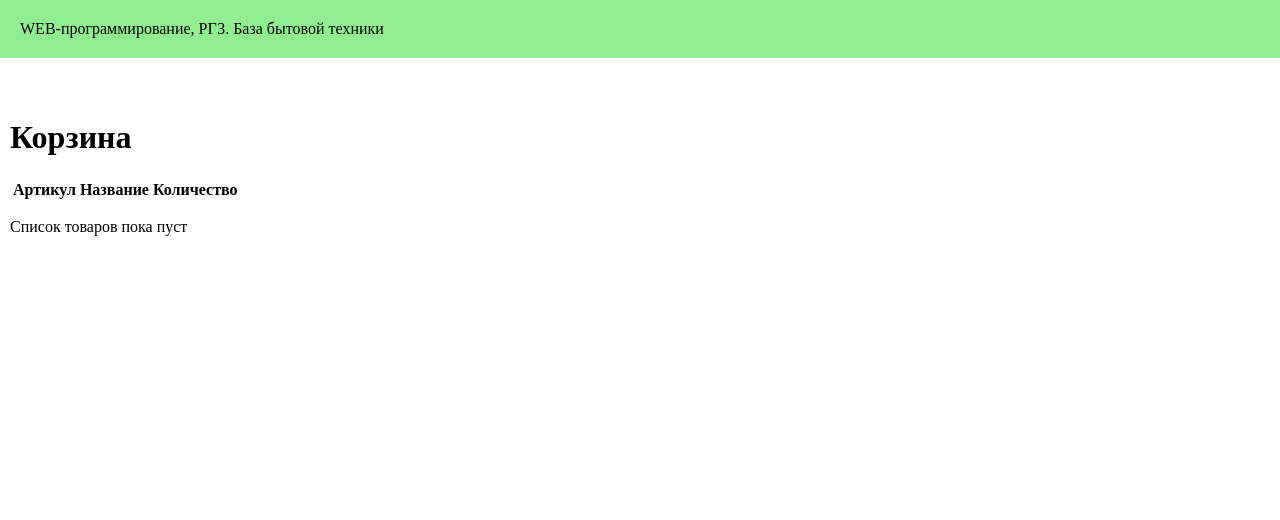
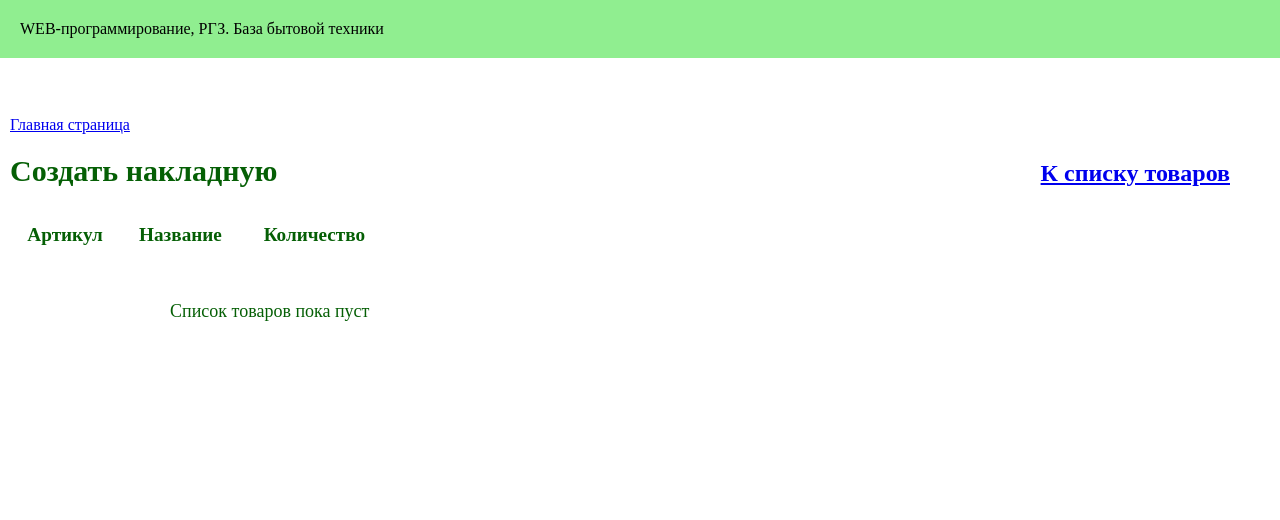
Before and after one commit to AlenaStrelnikova/rgz-2, a Flask app: page /basket in a window 1280 px wide. Shown: the top 520 px of the page. Run offline with Flask 3, Linux system fonts and the light colour scheme; the visitor is signed in with stand-in values (Sample User, id 1); data that the repository does not hold is empty.

Commit message:
РГЗ 2 версия

```diff
--- a/base.py
+++ b/base.py
@@ -1,7 +1,6 @@
 from flask import Blueprint, request, render_template, redirect, url_for
 from Db import db
 from Db.models import Users, Product, Order, OrderProduct
-# from werkzeug.security import check_password_hash, generate_password_hash
 from flask_login import login_user, login_required, current_user, logout_user
 
 base = Blueprint('base', __name__)
@@ -35,7 +34,7 @@ def login():
         my_user = Users.query.filter_by(username=username_form).first()
 
         if my_user is not None:
-            if (my_user.password, password_form):
+            if (my_user.password == password_form):
                 login_user(my_user, remember=False)
                 return redirect('/')
             else:
@@ -85,7 +84,14 @@ def order_status(order_id):
 @base.route('/products', methods=['GET', 'POST'])
 @login_required
 def products():
-    all_products = Product.query.all()
+    offset = int(request.args.get('offset', 0))
+    products_per_page = 20
+
+    # all_products = Product.query.all()
+    all_products = Product.query.offset(offset).limit(products_per_page).all()
+
+    total_products_count = Product.query.count()
+
 
     # Получаем текущий заказ пользователя в черновике
     current_order = Order.query.filter_by(user_id=current_user.id, is_paid=False, is_draft=True).first()
@@ -143,7 +149,7 @@ def products():
 
         products_with_quantity.append((product, quantity_in_basket, paid_quantity))
 
-    return render_template('products.html', products=products_with_quantity, current_order=current_order)
+    return render_template('products.html', products=products_with_quantity, current_order=current_order, total_products_count=total_products_count, products_per_page=products_per_page, offset=offset)
 
 
 
@@ -196,7 +202,7 @@ def basket():
 @login_required
 def logout():
     logout_user()
-    return redirect("/base/")
+    return redirect("/")
 
 
 @base.route('/create_order', methods=['POST'])
--- a/static/main.css
+++ b/static/main.css
@@ -23,3 +23,29 @@ footer {
     left: 0;
     right: 0;
 }
+.go_to {
+    color: rgb(5, 95, 5);
+    font-weight: bolder;
+    font-size:24px;
+    position: absolute;
+    top: 0;
+    right: 0;
+    margin-top: 160px;
+    margin-right: 50px;
+    text-decoration: none;
+}
+
+.go_to:visited {
+    color: rgb(5, 95, 5);
+}
+
+.h1 {
+    color: rgb(5, 95, 5);
+    font-weight: bolder;
+    font-size:30px;
+}
+.error {
+    color: rgb(177, 5, 5);
+    font-weight: bolder;
+    font-size:24px;
+}
--- a/templates/basket.html
+++ b/templates/basket.html
@@ -3,8 +3,37 @@
 {% block lab %} Корзина {% endblock %}
 
 {% block main %}
+<style>
+    table {
+        margin-top: 35px;
+        border-collapse: collapse;
+        width: 30%;
+        color: rgb(5, 95, 5);
+        font-weight: bolder;
+        font-size: larger;
+    }
 
-<h1>Корзина</h1>
+    td {
+        padding: 10px;
+        border: 1px solid rgb(15, 114, 15);
+    }
+    .but {
+        font-size: 18px;
+        font-weight: 600;
+        color: rgb(5, 95, 5);
+        background-color: rgb(214, 255, 214);
+        border: solid 1px;
+        border-radius: 5px;
+        padding: 10px;
+    }
+    .but:hover {
+    cursor: pointer;
+}
+</style>
+
+<br><div class="href"><a href="/">Главная страница</a></div>
+<h1 class="h1">Создать накладную</h1>
+<div class="go_to"><a href="/products">К списку товаров</a></div>
 <table>
     <tr>
         <th>Артикул</th>
@@ -19,15 +48,15 @@
             <td>{{ quantity }}</td>
         </tr>
     {% endfor %}
-</table>
+</table><br><br>
 
 {% if show_button %}
     <form method="post" action="{{ url_for('base.create_order') }}">
         <input type="hidden" name="create_order" value="true">
-        <button type="submit">Создать заказ</button>
+        <button type="submit" class="but">Создать заказ</button>
     </form>
 {% else %}
-    <p>Список товаров пока пуст</p>
+    <p style="position: absolute; margin-left: 160px; color: rgb(5, 95, 5); font-size: 18px;">Список товаров пока пуст</p>
 {% endif %}
 
 {% endblock %}
--- a/templates/login.html
+++ b/templates/login.html
@@ -17,7 +17,7 @@
         text-decoration: none;
     }
 </style>
-    <br><div class="href"><a href="/">Главная страница</a></div>
+    <br><div class="href"><a href="/">Главная страница</a></div><br>
 
 {% for error in errors %}
 
```
Also changed, not shown: templates/base.html (+20 -5 lines), templates/orders.html (+10 -3 lines), templates/products.html (+21 -3 lines), static/technica.jpg (added).
